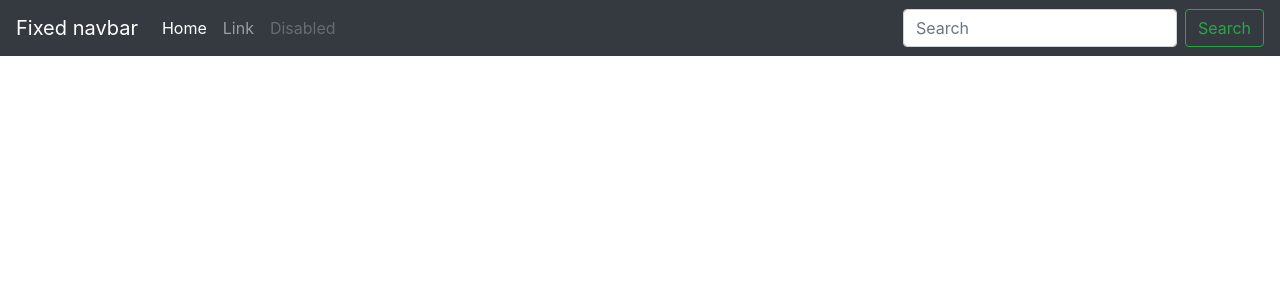
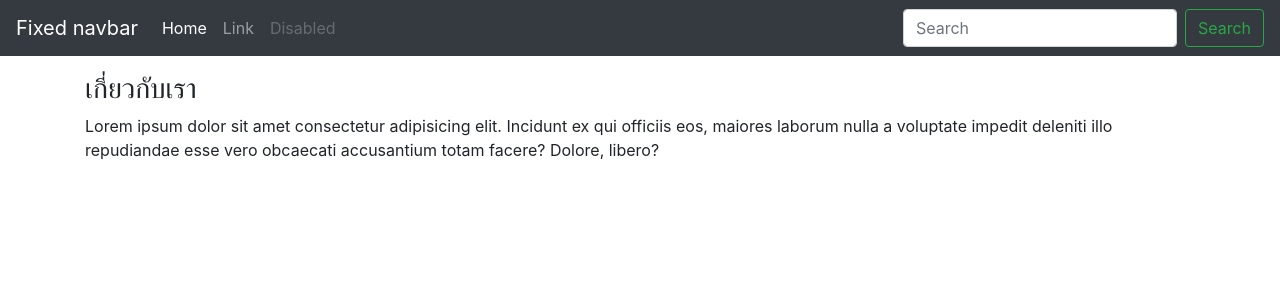
Before and after one commit to atthana/angular_learning_ek, an Angular app: page /about in a window 1280 px wide. Before the commit this address led to /. Shown: the top 300 px of the page. Built offline with nearby package versions, Linux system fonts and the light colour scheme.

Commit message:
5. เพิ่ม path 'about' ด้วยใน routes โดยทำ html  lorem ให้ดูดีนิดนึง

```diff
--- a/src/app/about/about.component.html
+++ b/src/app/about/about.component.html
@@ -1 +1,10 @@
-<p>about works!</p>
+<section class="container">
+  <div class="row">
+    <div class="col-lg-12">
+      <h3>เกี่ยวกับเรา</h3>
+      <p>
+        Lorem ipsum dolor sit amet consectetur adipisicing elit. Incidunt ex qui officiis eos, maiores laborum nulla a voluptate impedit deleniti illo repudiandae esse vero obcaecati accusantium totam facere? Dolore, libero?
+      </p>
+    </div>
+  </div>
+</section>
--- a/src/app/app-routing.module.ts
+++ b/src/app/app-routing.module.ts
@@ -1,11 +1,11 @@
+import { AboutComponent } from './about/about.component';
 import { HomeComponent } from './home/home.component';
 import { NgModule } from '@angular/core';
 import { Routes, RouterModule } from '@angular/router';
 
 const routes: Routes = [
-  {
-    path: '', component: HomeComponent
-  }
+  { path: '', component: HomeComponent },
+  { path: 'about', component: AboutComponent }
 ];
 
 @NgModule({
```
